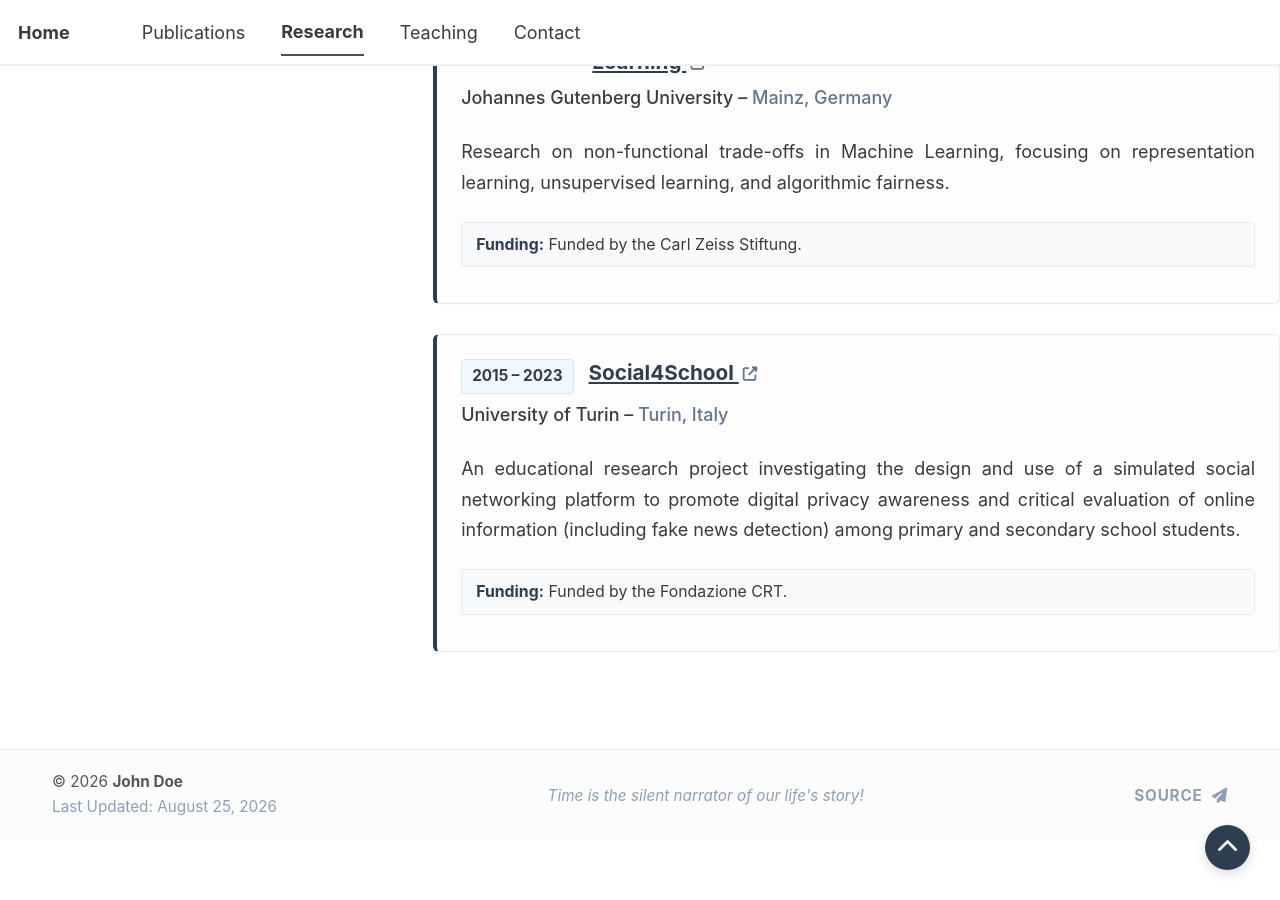
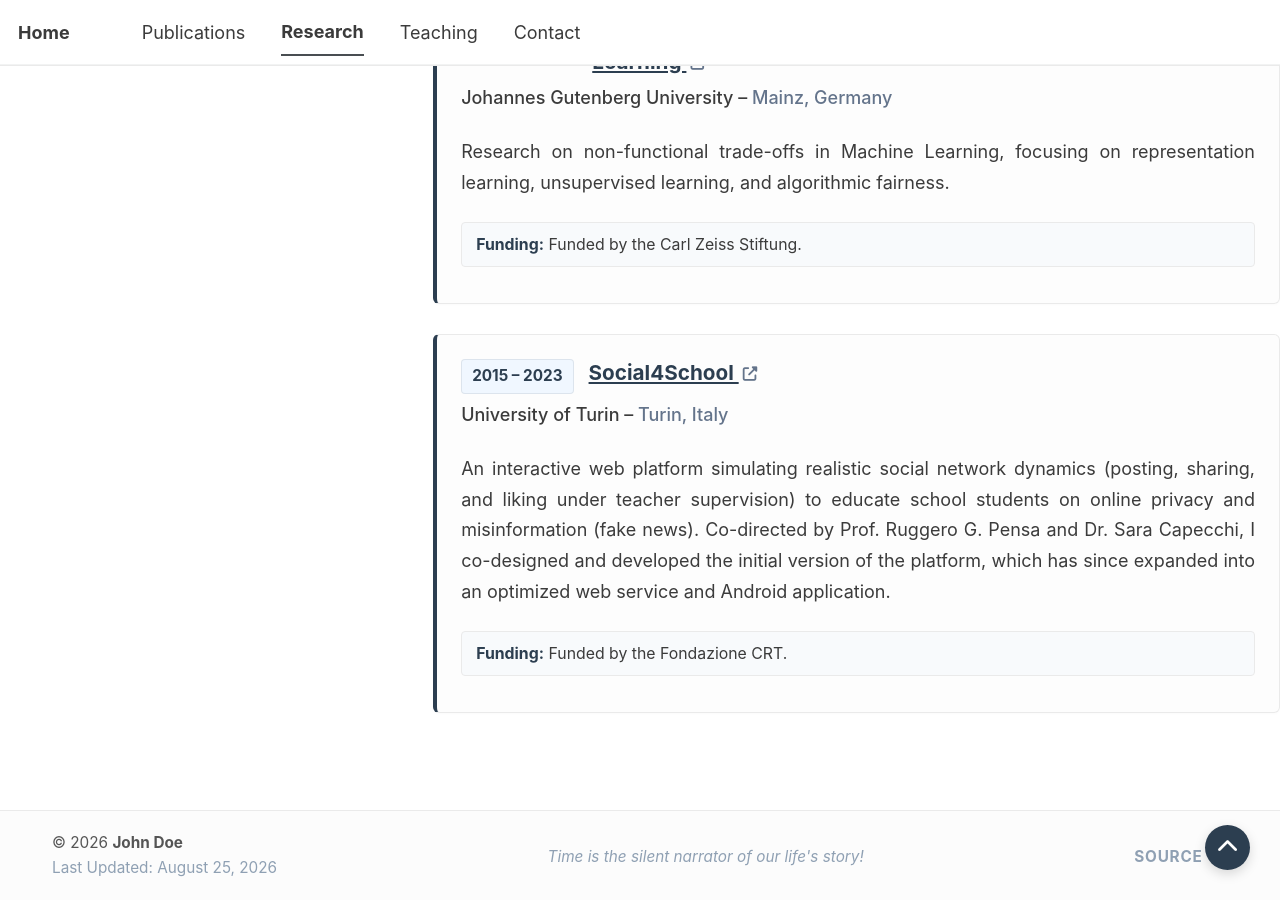
Before and after one commit to federicopeiretti/federicopeiretti.github.io, a Jekyll site: the page built from _pages/research.html, in a window 1280 px wide and 900 px high, scrolled down 1082 px. Built offline with Jekyll 4.4.1, drawn with Linux system fonts in a browser that asks for light colours; a script bundle is joined from its source files by our own code; library files that are not in the unit come from our copies.

Commit message:
edit social4school description

```diff
--- a/_pages/research.html
+++ b/_pages/research.html
@@ -351,7 +351,7 @@ author_profile: false
     <p class="project-location">University of Turin &ndash; <i>Turin, Italy</i></p>
 
     <p class="project-desc">
-      An educational research project investigating the design and use of a simulated social networking platform to promote digital privacy awareness and critical evaluation of online information (including fake news detection) among primary and secondary school students.
+      An interactive web platform simulating realistic social network dynamics (posting, sharing, and liking under teacher supervision) to educate school students on online privacy and misinformation (fake news). Co-directed by Prof. Ruggero G. Pensa and Dr. Sara Capecchi, I co-designed and developed the initial version of the platform, which has since expanded into an optimized web service and Android application.
     </p>
 
     <div class="project-funding">
```
